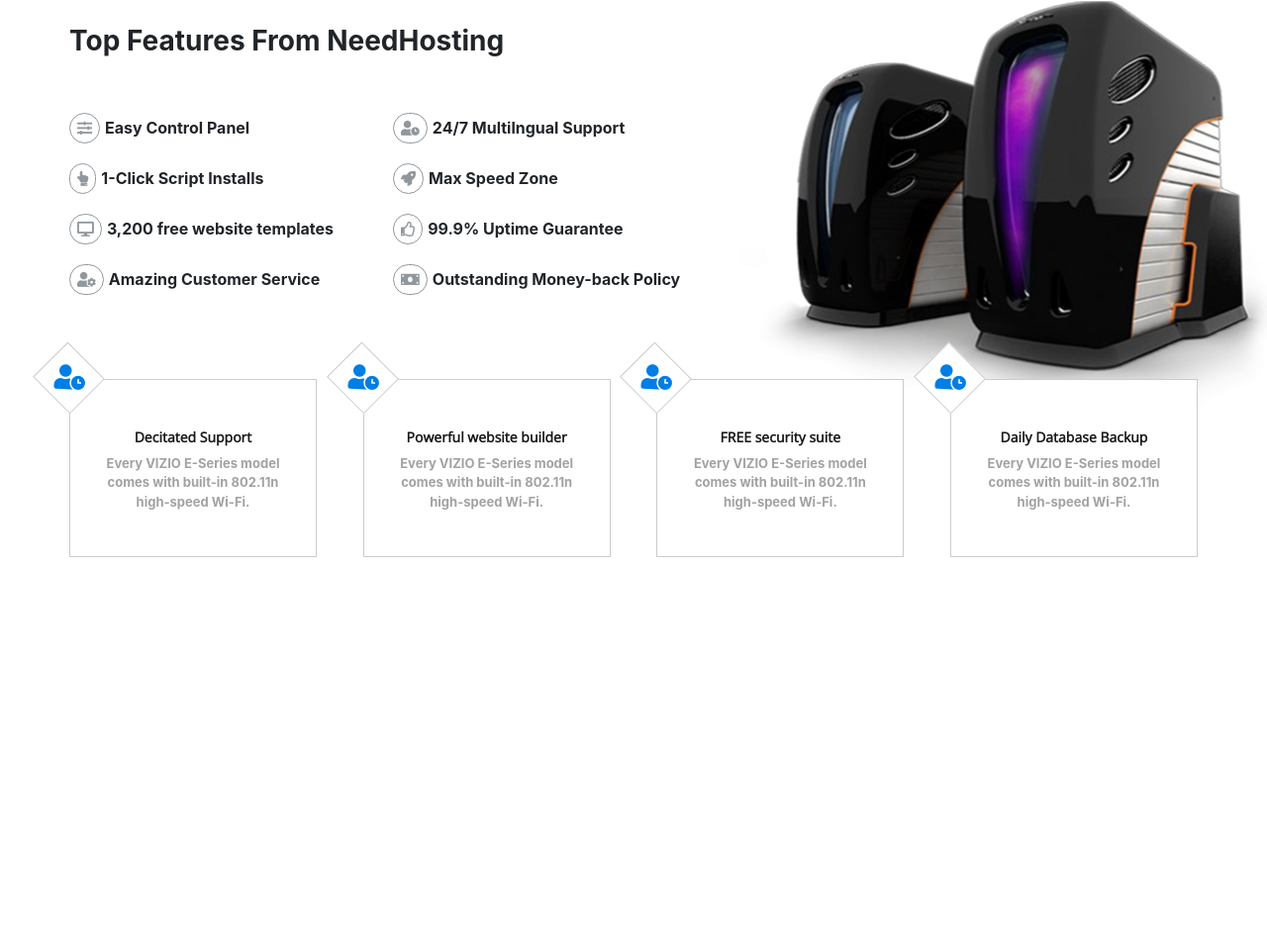
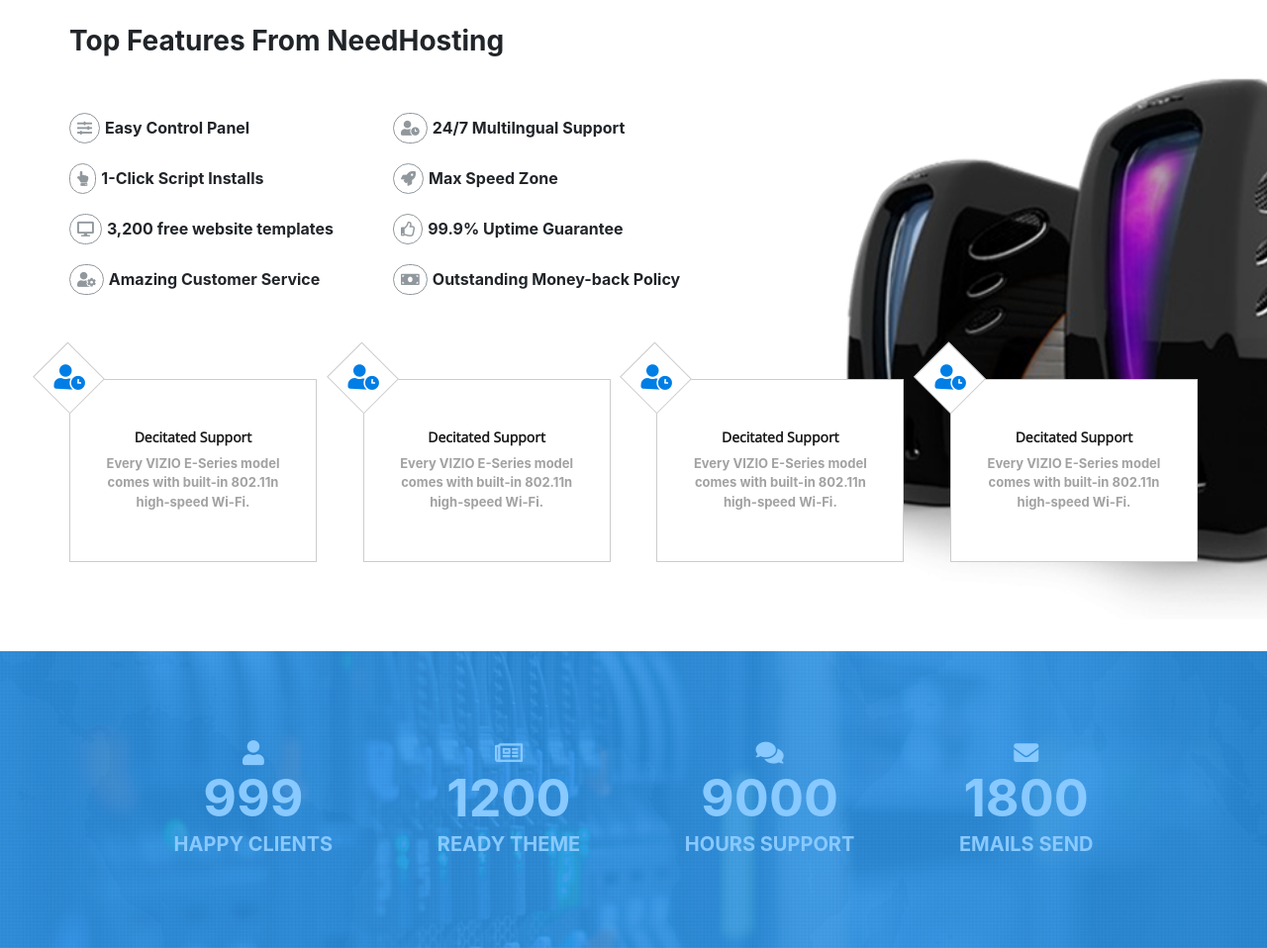
Before and after one commit to jakubgranos/NeedHosting, a website: page docs/index.html in a window 1280 px wide. Shown: the part 1180-2138 px from the top of the page at 99% size. Before the commit the page ends 1852 px from the top, so only its background shows below. Drawn offline with nearby package versions, Linux system fonts and the light colour scheme.

Commit message:
dodanie karuseli do projektu, dodanie sekcji counter, poprawa sekcji header

```diff
--- a/docs/index.html
+++ b/docs/index.html
@@ -41,7 +41,7 @@
 	</header>
 	<main id="page-content">
 		<section class="hero">
-			<div class="container hero-content">
+			<div class="container height-content">
 				<div class="hero-wrapper">
 					<div class="hero-text">
 						<h2><b>get a website that works</b><br>start your website today</h2>
@@ -114,24 +114,44 @@
 				</div>
 				<div class="about-support">
 					<div class="about-support-elements">
-						<span><i class="fas fa-user-clock"></i></span>
+							<span><i class="fas fa-user-clock"></i></span>
+						<h4>Decitated Support</h4>
+						<p>Every VIZIO E-Series model comes with built-in 802.11n high-speed Wi-Fi.</p>
+					</div><div class="about-support-elements">
+							<span><i class="fas fa-user-clock"></i></span>
+						<h4>Decitated Support</h4>
+						<p>Every VIZIO E-Series model comes with built-in 802.11n high-speed Wi-Fi.</p>
+					</div><div class="about-support-elements">
+							<span><i class="fas fa-user-clock"></i></span>
+						<h4>Decitated Support</h4>
+						<p>Every VIZIO E-Series model comes with built-in 802.11n high-speed Wi-Fi.</p>
+					</div><div class="about-support-elements">
+							<span><i class="fas fa-user-clock"></i></span>
 						<h4>Decitated Support</h4>
 						<p>Every VIZIO E-Series model comes with built-in 802.11n high-speed Wi-Fi.</p>
 					</div>
-					<div class="about-support-elements">
-						<span><i class="fas fa-user-clock"></i></span>
-						<h4>Powerful website builder</h4>
-						<p>Every VIZIO E-Series model comes with built-in 802.11n high-speed Wi-Fi.</p>
-					</div>
-					<div class="about-support-elements">
-						<span><i class="fas fa-user-clock"></i></span>
-						<h4>FREE security suite</h4>
-						<p>Every VIZIO E-Series model comes with built-in 802.11n high-speed Wi-Fi.</p>
-					</div>
-					<div class="about-support-elements">
-						<span><i class="fas fa-user-clock"></i></span>
-						<h4>Daily Database Backup</h4>
-						<p>Every VIZIO E-Series model comes with built-in 802.11n high-speed Wi-Fi.</p>
+				</div>
+			</div>
+			<div class="about-counter">
+				<div class="container height-content">
+					<div class="counter">
+						<div class="counter-square">
+							<i class="fas fa-user"></i>
+							<h2>999</h2>
+							<p>Happy Clients</p>
+						</div><div class="counter-square">
+							<i class="far fa-newspaper"></i>
+							<h2>1200</h2>
+							<p>Ready Theme</p>
+						</div><div class="counter-square">
+							<i class="fas fa-comments"></i>
+							<h2>9000</h2>
+							<p>Hours Support</p>
+						</div><div class="counter-square">
+							<i class="fas fa-envelope"></i>
+							<h2>1800</h2>
+							<p>Emails Send</p>
+						</div>
 					</div>
 				</div>
 			</div>
--- a/src/assets/scss/helpers/header-style.scss
+++ b/src/assets/scss/helpers/header-style.scss
@@ -12,3 +12,6 @@
 		padding:  10px 0 10px 0;
 	}
 }
+.height-content {
+	height: 100%;
+}
--- a/src/assets/scss/main.scss
+++ b/src/assets/scss/main.scss
@@ -29,3 +29,4 @@
 @import 'modules/header/header.scss';
 @import 'modules/hero/hero.scss';
 @import 'modules/about/about.scss';
+@import 'modules/about/counter-about.scss'
--- a/src/assets/scss/modules/about/about.scss
+++ b/src/assets/scss/modules/about/about.scss
@@ -4,10 +4,9 @@
 	background-position: center;
 	background-size: cover;
 	width: 100%;
-	height: 926px;
+	height: auto;
 	max-width: 1920px;
 	margin: 0 auto;
-	max-height: 926px;
 	&-header {
 		text-align: center;
 		padding: 80px 0 0 0;
@@ -94,9 +93,9 @@
 .about-support-elements{
 	border: 1px solid #cccccc;
 	width: 250px;
-	height: 180px;
+	height: auto;
 	padding: 50px 30px 50px 30px;
-	margin: 30px 0 0 0 ;
+	margin: 30px 0 90px 0 ;
 	display: flex;
 	flex-direction: column;
 	align-items: center;
--- /dev/null
+++ b/src/assets/scss/modules/about/counter-about.scss
@@ -0,0 +1,29 @@
+.about-counter {
+	background: url('../image/bgd-about-counter.png');
+	background-repeat: no-repeat;
+	background-position: center;
+	background-size: cover;
+	width: 100%;
+	height: 300px;
+}
+.counter {
+	display: flex;
+	justify-content: space-evenly;
+	align-items: center;
+	height: 100%;
+	text-align: center;
+	color: $color-anakiwa;
+
+	& i {
+		font-size: 25px;
+	}
+
+	& h2 {
+		font-size: 52px;
+	}
+
+	& p {
+		text-transform: uppercase;
+		font-size: 20px;
+	}
+}
--- a/src/assets/scss/modules/header/header.scss
+++ b/src/assets/scss/modules/header/header.scss
@@ -96,6 +96,7 @@
 		position: fixed;
 		background: black;
 		width: 100%;
+		z-index: 10;
 		margin: 0 auto;
 		background-color: #053c6bfa;
 	}
--- a/src/assets/scss/modules/hero/hero.scss
+++ b/src/assets/scss/modules/hero/hero.scss
@@ -14,9 +14,6 @@
 		height: 100%;
 		display: flex;
 		align-items: center;
-	}
-	&-content {
-		height: 100%;
 	}
 	&-text {
 		& h2 {
```
Also changed, not shown: src/markup/modules/hero/page-hero.html (+1 -1 lines), src/markup/modules/page-about/about-counter-carouse.html (added, +5 -0 lines), src/markup/modules/page-about/about-counter.html (added, +28 -0 lines), src/markup/modules/page-about/page-about-carousel.html (added, +65 -0 lines), src/markup/modules/page-about/page-about.html (+5 -66 lines), src/markup/pages/index.html (+1 -1 lines), docs/assets/css/main.css, docs/assets/image/bgd-about-counter.png (added), src/include/assets/image/bgd-about-counter.png (added).
